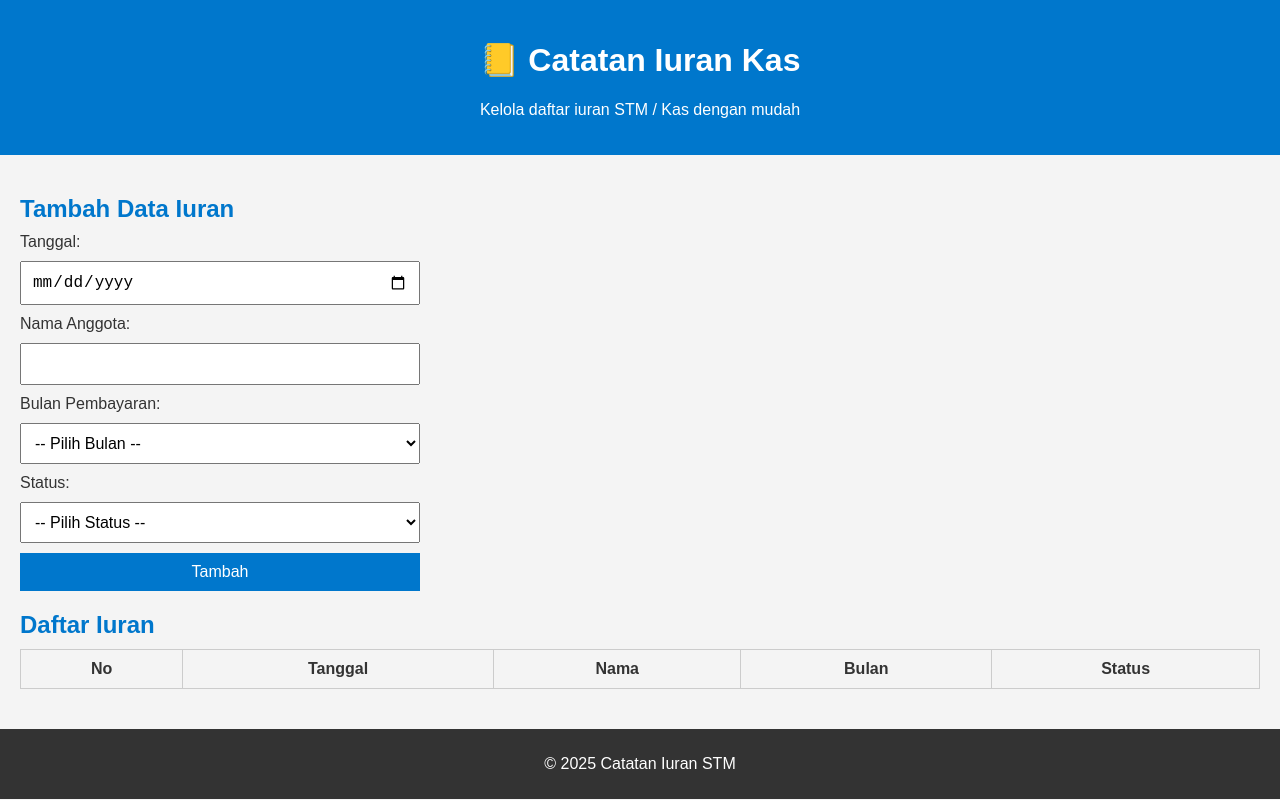
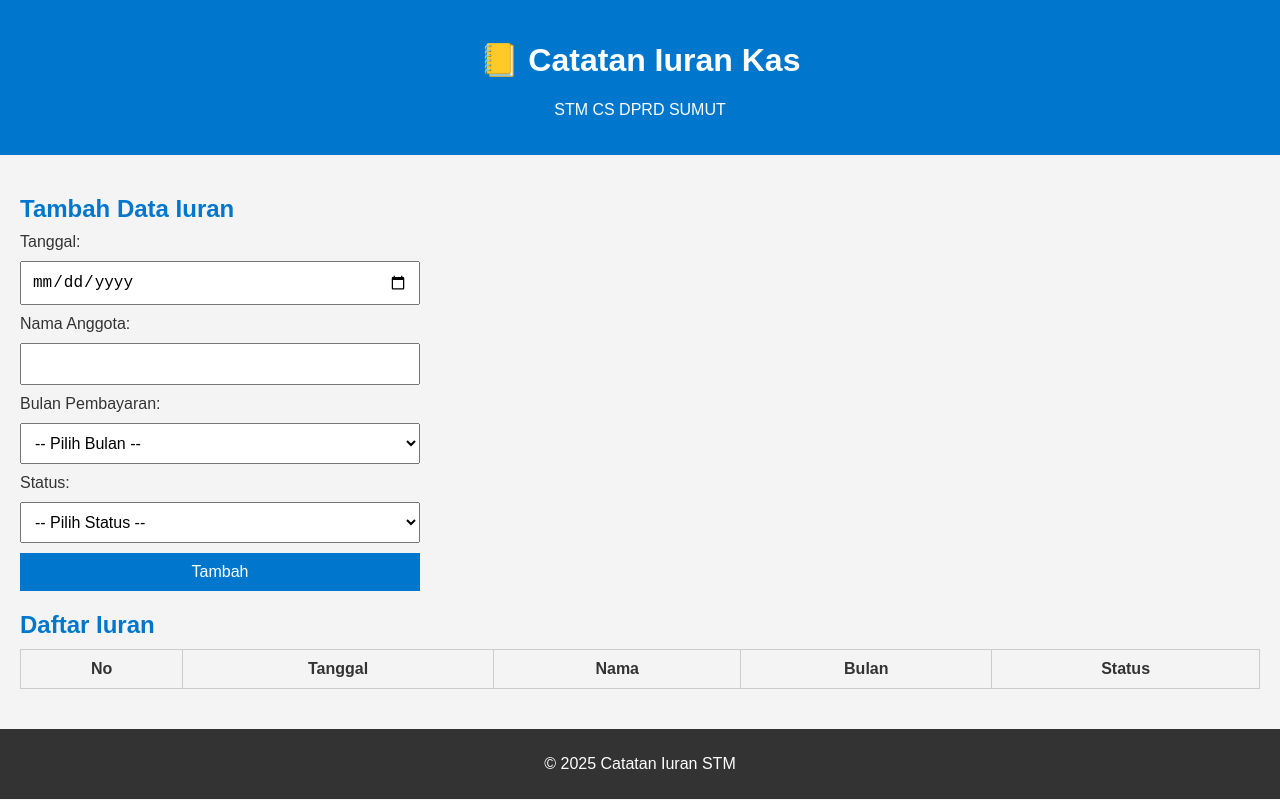
Before and after one commit to vald77/formkas, a plain HTML site: page index.html in a window 1280 px wide. Drawn offline with Linux system fonts and the light colour scheme.

Commit message:
Update index.html

```diff
--- a/index.html
+++ b/index.html
@@ -9,7 +9,7 @@
 <body>
   <header>
     <h1>📒 Catatan Iuran Kas</h1>
-    <p>Kelola daftar iuran STM / Kas dengan mudah</p>
+    <p>STM CS DPRD SUMUT</p>
   </header>
 
   <main>
```
